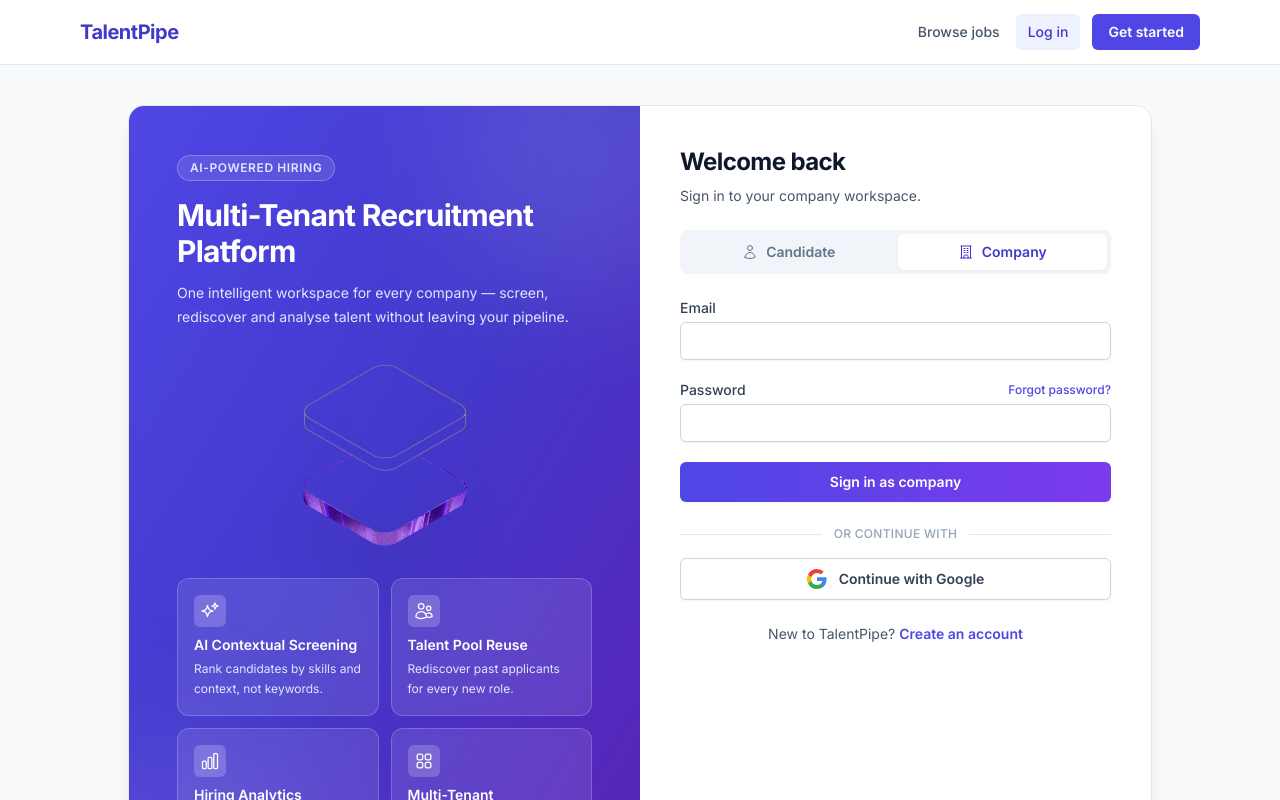
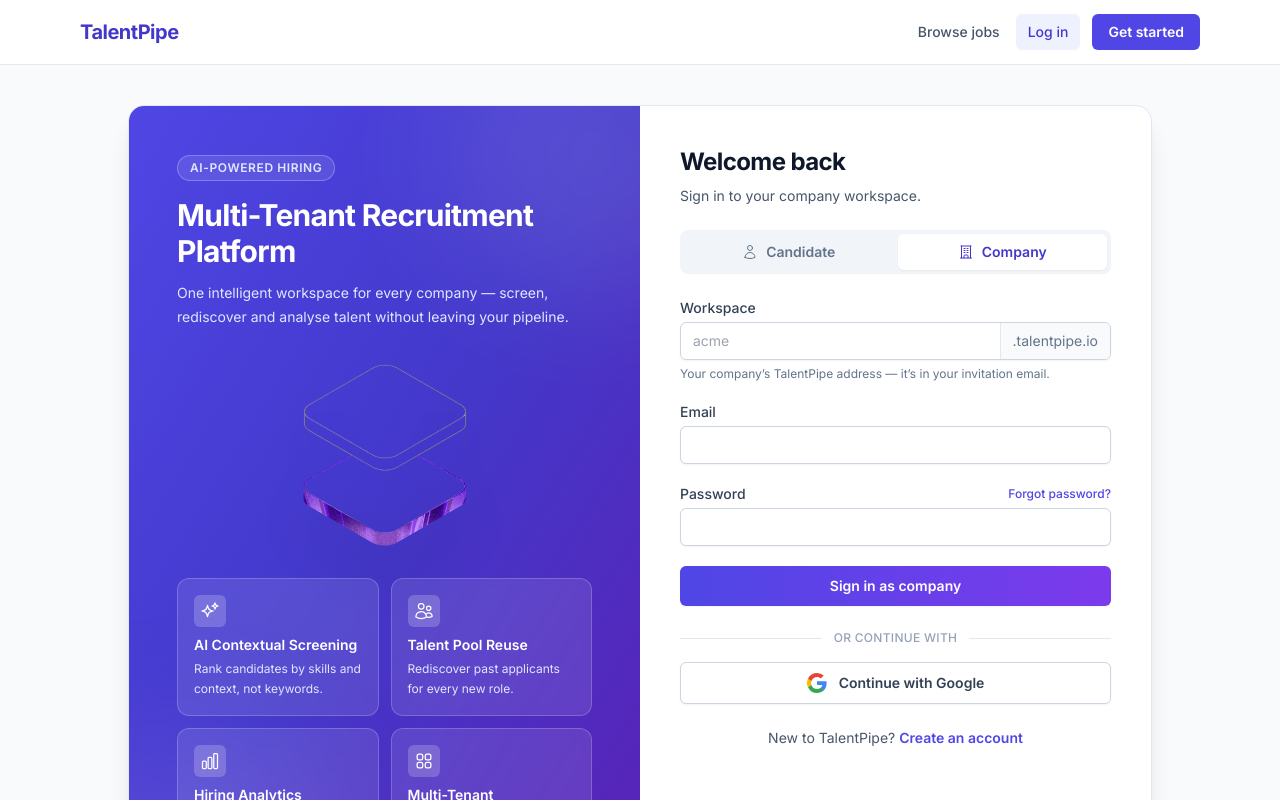
Before and after one commit to Multi-Tenant-Recruitment-Platform/talentpipe-frontend, a React (Vite) app: page /login in a window 1280 px wide. Shown: the top 800 px of the page. Built offline with nearby package versions, Linux system fonts and the light colour scheme.

Commit message:
workspace field on login page actually sends the tenant now

```diff
--- a/src/api/types.ts
+++ b/src/api/types.ts
@@ -17,6 +17,12 @@
   id: string;
   tenantId: string | null;
   tenantName: string | null;
+  /**
+   * Workspace address, e.g. 'acme'. Optional: the UI falls back to reading it
+   * from the browser host, so a backend that doesn't send it loses only the
+   * subdomain line in the sidebar.
+   */
+  tenantSubdomain?: string | null;
   role: string;
   email: string;
   firstName: string;
--- /dev/null
+++ b/src/components/ui/inputClass.ts
@@ -0,0 +1,8 @@
+/**
+ * The one text-input style in the app. Was copy-pasted verbatim across five
+ * forms; kept here so a change to the focus ring lands everywhere at once.
+ */
+export const inputClass =
+  'mt-1 block w-full rounded-md border border-slate-300 px-3 py-2 text-sm shadow-sm ' +
+  'focus:border-indigo-500 focus:outline-none focus:ring-1 focus:ring-indigo-500 ' +
+  'disabled:cursor-not-allowed disabled:bg-slate-50 disabled:text-slate-500';
--- a/src/pages/LoginPage.tsx
+++ b/src/pages/LoginPage.tsx
@@ -1,9 +1,19 @@
 import axios from 'axios';
-import { useState, type FormEvent, type ReactNode } from 'react';
+import { useMemo, useState, type FormEvent, type ReactNode } from 'react';
 import { Link, useLocation, useNavigate } from 'react-router-dom';
 import { api, apiErrorMessage } from '../api/client';
 import { useAuth } from '../auth/AuthContext';
 import { AuthShell } from '../components/AuthShell';
+import { Badge } from '../components/dashboard/Badge';
+import { Icon } from '../components/dashboard/Icon';
+import { inputClass } from '../components/ui/inputClass';
+import {
+  normalizeSubdomainInput,
+  recallSubdomain,
+  rememberSubdomain,
+  resolveTenantHost,
+  ROOT_DOMAIN,
+} from '../tenant/subdomain';
 
 type LoginMode = 'candidate' | 'company';
 
@@ -66,11 +76,19 @@
  * header (ADR-1); candidates authenticate globally, without a tenant.
  */
 export function LoginPage() {
-  const { login } = useAuth();
+  const { login, sessionEndReason } = useAuth();
   const navigate = useNavigate();
   const state = (useLocation().state ?? {}) as LoginLocationState;
 
   const [mode, setMode] = useState<LoginMode>(state.mode ?? 'company');
+
+  // Where the workspace comes from, in order of authority: the address bar,
+  // then whoever routed us here (registration), then this device's last login.
+  const tenantHost = useMemo(() => resolveTenantHost(), []);
+  const [subdomain, setSubdomain] = useState(
+    tenantHost.subdomain ?? state.subdomain ?? recallSubdomain(),
+  );
+  const [subdomainError, setSubdomainError] = useState<string | null>(null);
 
   const [email, setEmail] = useState(state.email ?? '');
   const [password, setPassword] = useState('');
@@ -87,6 +105,7 @@
     setError(null);
     setNotice(null);
     setNeedsVerification(false);
+    setSubdomainError(null);
   }
 
   async function handleSubmit(event: FormEvent) {
@@ -94,13 +113,19 @@
     setError(null);
     setNotice(null);
     setNeedsVerification(false);
+    setSubdomainError(null);
+
+    // Candidates authenticate globally; only a company login carries a tenant.
+    const tenant = mode === 'company' ? subdomain.trim() : '';
+    if (mode === 'company' && !tenant) {
+      setSubdomainError('Enter your workspace to continue.');
+      return;
+    }
+
     setSubmitting(true);
     try {
-      const loggedIn = await login(
-        '',
-        email,
-        password,
-      );
+      const loggedIn = await login(tenant, email, password);
+      rememberSubdomain(tenant);
       // The company dashboard is for company roles only — candidates have no
       // tenant and would hit 403s there, so send them to the job board.
       const home = loggedIn.role === 'CANDIDATE' ? '/jobs' : '/dashboard';
@@ -108,6 +133,12 @@
     } catch (err: unknown) {
       const status = axios.isAxiosError(err) ? err.response?.status : undefined;
       const message = apiErrorMessage(err, 'Login failed. Please try again.');
+      // The backend deliberately returns the same 401 "Invalid credentials"
+      // whether the workspace doesn't exist or the password is wrong — it
+      // never distinguishes them, so a workspace typo can't be confirmed by
+      // enumerating tenants via the error code. Blaming the field here would
+      // require a signal the API intentionally withholds, so this is a single
+      // generic error like any other login failure.
       setError(message);
       setNeedsVerification(status === 403 && message.toLowerCase().includes('not verified'));
     } finally {
@@ -132,10 +163,6 @@
     }
   }
 
-  const inputClass =
-    'mt-1 block w-full rounded-md border border-slate-300 px-3 py-2 text-sm shadow-sm ' +
-    'focus:border-indigo-500 focus:outline-none focus:ring-1 focus:ring-indigo-500';
-
   return (
     <AuthShell>
       <h1 className="text-2xl font-bold tracking-tight">Welcome back</h1>
@@ -144,6 +171,23 @@
           ? 'Sign in to your company workspace.'
           : 'Sign in to track your applications.'}
       </p>
+
+      {/* Why the previous session ended, so the redirect here isn't a mystery. */}
+      {sessionEndReason === 'expired' && (
+        <div role="status" className="mt-6 rounded-md border border-amber-200 bg-amber-50 p-3 text-sm text-amber-800">
+          Your session expired. Sign in again to pick up where you left off.
+        </div>
+      )}
+
+      {sessionEndReason === 'tenant-mismatch' && (
+        <div role="alert" className="mt-6 flex items-start gap-2 rounded-md border border-red-200 bg-red-50 p-3 text-sm text-red-700">
+          <Icon name="warning" className="mt-0.5 h-4 w-4 shrink-0" />
+          <span>
+            We signed you out: a response arrived for a different workspace. Nothing was shown to
+            you — please sign in again.
+          </span>
+        </div>
+      )}
 
       {state.registered && (
         <div className="mt-6 rounded-md border border-green-200 bg-green-50 p-3 text-sm text-green-700">
@@ -207,6 +251,70 @@
           </div>
         )}
 
+
+        {/* Which company workspace to sign in to — travels as the
+            X-Tenant-Subdomain header (ADR-1). Candidates have no tenant. */}
+        {mode === 'company' &&
+          (tenantHost.locked ? (
+            <div>
+              <span className="block text-sm font-medium text-slate-700">Workspace</span>
+              <div className="mt-1 flex items-center gap-3 rounded-md border border-slate-200 bg-slate-50 px-3 py-2">
+                <span className="flex h-7 w-7 shrink-0 items-center justify-center rounded-md bg-gradient-to-br from-indigo-600 to-violet-600 text-white">
+                  <Icon name="building" className="h-4 w-4" />
+                </span>
+                <span className="min-w-0 flex-1 truncate text-sm">
+                  <span className="font-semibold text-slate-900">{tenantHost.subdomain}</span>
+                  <span className="text-slate-400">.{ROOT_DOMAIN}</span>
+                </span>
+                <Badge tone="indigo">Detected</Badge>
+              </div>
+              <p className="mt-1.5 text-xs text-slate-500">
+                You’re signing in from this workspace’s address.
+              </p>
+            </div>
+          ) : (
+            <div>
+              <label htmlFor="subdomain" className="block text-sm font-medium text-slate-700">
+                Workspace
+              </label>
+              <div
+                className={`mt-1 flex rounded-md border shadow-sm focus-within:ring-1 ${
+                  subdomainError
+                    ? 'border-red-300 focus-within:border-red-500 focus-within:ring-red-500'
+                    : 'border-slate-300 focus-within:border-indigo-500 focus-within:ring-indigo-500'
+                }`}
+              >
+                <input
+                  id="subdomain"
+                  // Not `required`: the browser's generic bubble would preempt
+                  // the field-level message handleSubmit produces, which can
+                  // also name a workspace the backend rejected.
+                  value={subdomain}
+                  onChange={(e) => {
+                    setSubdomain(normalizeSubdomainInput(e.target.value));
+                    setSubdomainError(null);
+                  }}
+                  className="min-w-0 flex-1 rounded-l-md border-0 bg-transparent px-3 py-2 text-sm focus:outline-none"
+                  placeholder="acme"
+                  autoComplete="organization"
+                  autoCapitalize="none"
+                  spellCheck={false}
+                  aria-invalid={subdomainError ? true : undefined}
+                  aria-describedby="subdomain-hint"
+                />
+                <span className="shrink-0 rounded-r-md border-l border-slate-200 bg-slate-50 px-3 py-2 text-sm text-slate-500">
+                  .{ROOT_DOMAIN}
+                </span>
+              </div>
+              <p
+                id="subdomain-hint"
+                className={`mt-1.5 text-xs ${subdomainError ? 'text-red-600' : 'text-slate-500'}`}
+              >
+                {subdomainError ??
+                  'Your company’s TalentPipe address — it’s in your invitation email.'}
+              </p>
+            </div>
+          ))}
 
         <div>
           <label htmlFor="email" className="block text-sm font-medium text-slate-700">
--- a/src/pages/RegisterPage.tsx
+++ b/src/pages/RegisterPage.tsx
@@ -4,6 +4,8 @@
 import { useAuth } from '../auth/AuthContext';
 import { AuthShell } from '../components/AuthShell';
 import { RegisterTabs } from '../components/RegisterTabs';
+import { inputClass } from '../components/ui/inputClass';
+import { normalizeSubdomainInput, ROOT_DOMAIN, slugifySubdomain } from '../tenant/subdomain';
 
 /** Company onboarding (PB-001): tenant + first COMPANY_ADMIN, then off to login. */
 export function RegisterPage() {
@@ -11,6 +13,10 @@
   const navigate = useNavigate();
 
   const [companyName, setCompanyName] = useState('');
+  // Derived from the company name until the user edits it themselves — most
+  // people never touch it, and the ones who care can still override.
+  const [subdomain, setSubdomain] = useState('');
+  const [subdomainTouched, setSubdomainTouched] = useState(false);
 
   const [firstName, setFirstName] = useState('');
   const [lastName, setLastName] = useState('');
@@ -26,11 +32,15 @@
     try {
       await register({
         companyName,
+        // Omitted when blank so a backend that generates its own slug is
+        // unaffected by this field existing.
+        subdomain: subdomain || undefined,
         admin: { firstName, lastName, email, password },
       });
-      // Registration issues no tokens: continue at login.
+      // Registration issues no tokens: continue at login, with the workspace
+      // carried across so the sign-in form is already filled in.
       navigate('/login', {
-        state: { registered: 'company', mode: 'company' },
+        state: { registered: 'company', mode: 'company', subdomain, email },
       });
     } catch (err: unknown) {
       setError(apiErrorMessage(err, 'Registration failed. Please try again.'));
@@ -39,9 +49,12 @@
     }
   }
 
-  const inputClass =
-    'mt-1 block w-full rounded-md border border-slate-300 px-3 py-2 text-sm shadow-sm ' +
-    'focus:border-indigo-500 focus:outline-none focus:ring-1 focus:ring-indigo-500';
+  function handleCompanyNameChange(value: string) {
+    setCompanyName(value);
+    if (!subdomainTouched) {
+      setSubdomain(slugifySubdomain(value));
+    }
+  }
 
   return (
     <AuthShell>
@@ -75,9 +88,42 @@
             required
             maxLength={255}
             value={companyName}
-            onChange={(e) => setCompanyName(e.target.value)}
+            onChange={(e) => handleCompanyNameChange(e.target.value)}
             className={inputClass}
           />
+        </div>
+
+        {/* The workspace address the whole team will sign in with. */}
+        <div>
+          <label htmlFor="subdomain" className="block text-sm font-medium text-slate-700">
+            Workspace address
+          </label>
+          <div className="mt-1 flex rounded-md border border-slate-300 shadow-sm focus-within:border-indigo-500 focus-within:ring-1 focus-within:ring-indigo-500">
+            <input
+              id="subdomain"
+              required
+              value={subdomain}
+              onChange={(e) => {
+                setSubdomainTouched(true);
+                setSubdomain(normalizeSubdomainInput(e.target.value));
+              }}
+              className="min-w-0 flex-1 rounded-l-md border-0 bg-transparent px-3 py-2 text-sm focus:outline-none"
+              placeholder="acme"
+              autoComplete="off"
+              autoCapitalize="none"
+              spellCheck={false}
+            />
+            <span className="shrink-0 rounded-r-md border-l border-slate-200 bg-slate-50 px-3 py-2 text-sm text-slate-500">
+              .{ROOT_DOMAIN}
+            </span>
+          </div>
+          <p className="mt-1.5 text-xs text-slate-500">
+            Your team will sign in at{' '}
+            <span className="font-medium text-slate-600">
+              {subdomain || 'acme'}.{ROOT_DOMAIN}
+            </span>
+            .
+          </p>
         </div>
 
 
```
Also changed, not shown: 1 other file (tests, documents, lock files or other folders).
